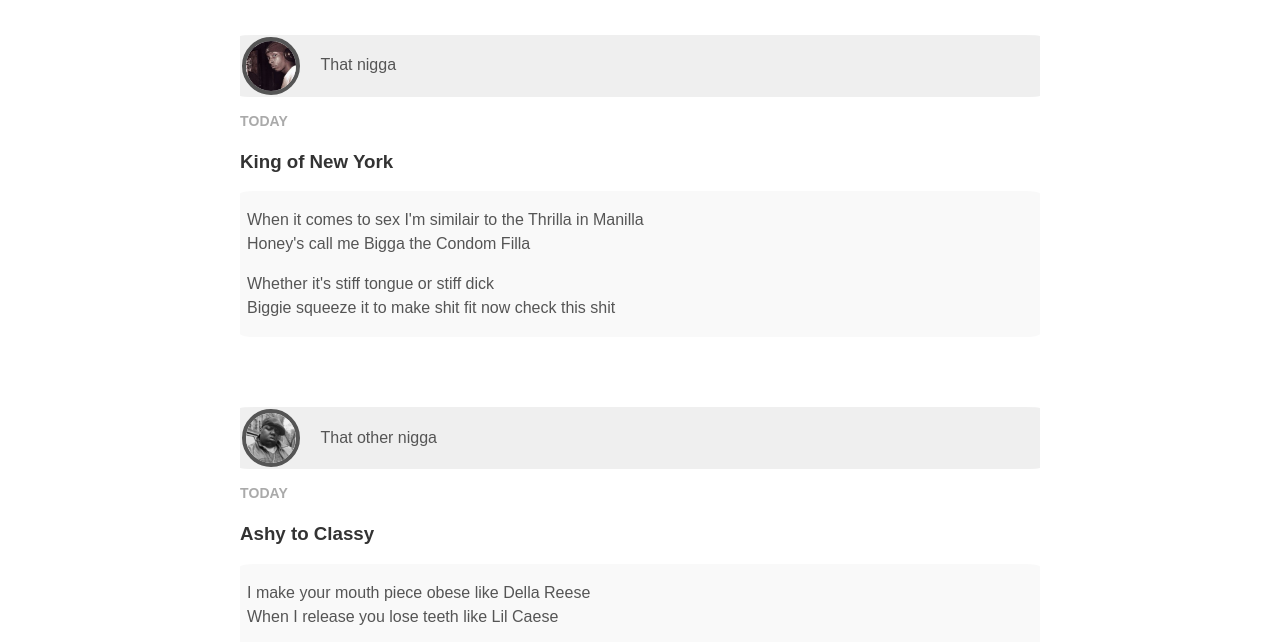
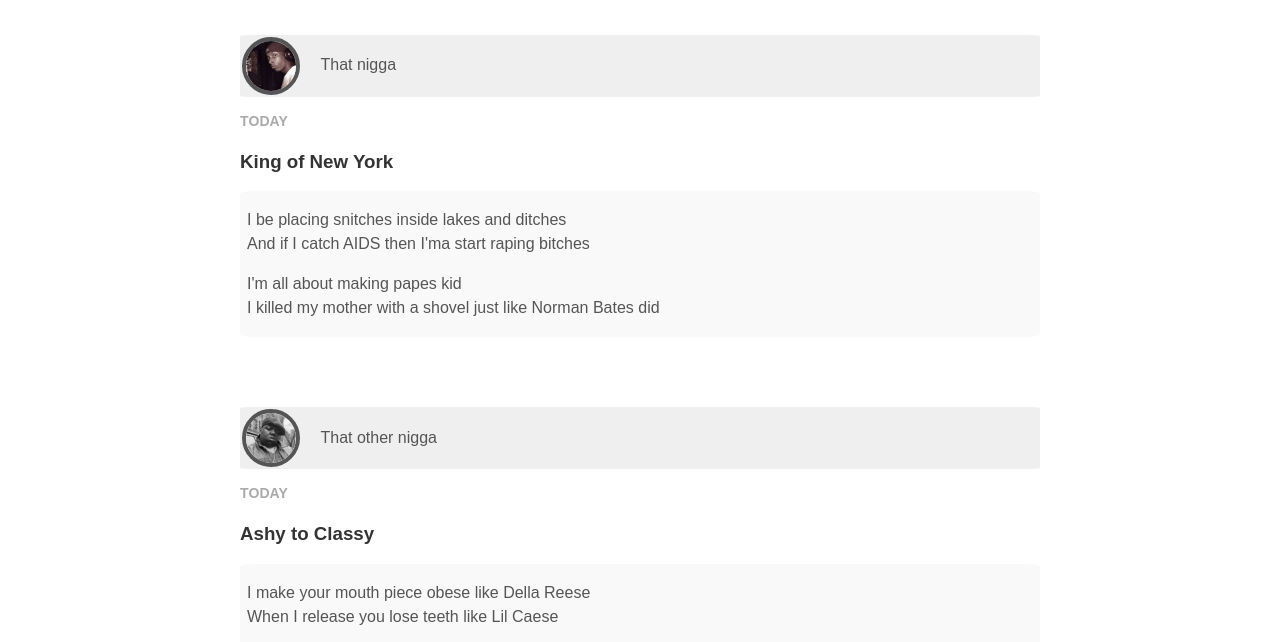
Before and after one commit to marioguz91/marioguz91.github.io, a plain HTML site: page index.html in a window 1280 px wide. Shown: the part 155-797 px from the top of the page. Drawn offline with Linux system fonts and the light colour scheme.

Commit message:
Add files via upload

```diff
--- a/index.html
+++ b/index.html
@@ -29,12 +29,12 @@
                     <h3 class='post-title'>King of New York</h3>
                     <div class='post-content'>
                     <p>
-                        When it comes to sex I'm similair to the Thrilla in Manilla<br>
-                        Honey's call me Bigga the Condom Filla
+                       I be placing snitches inside lakes and ditches<br>
+                       And if I catch AIDS then I'ma start raping bitches
                     </p>
                     <p>
-                       Whether it's stiff tongue or stiff dick<br>
-                       Biggie squeeze it to make shit fit now check this shit
+                       I'm all about making papes kid<br>
+                       I killed my mother with a shovel just like Norman Bates did
                     </p>
                     </div>
                 </div>
```
